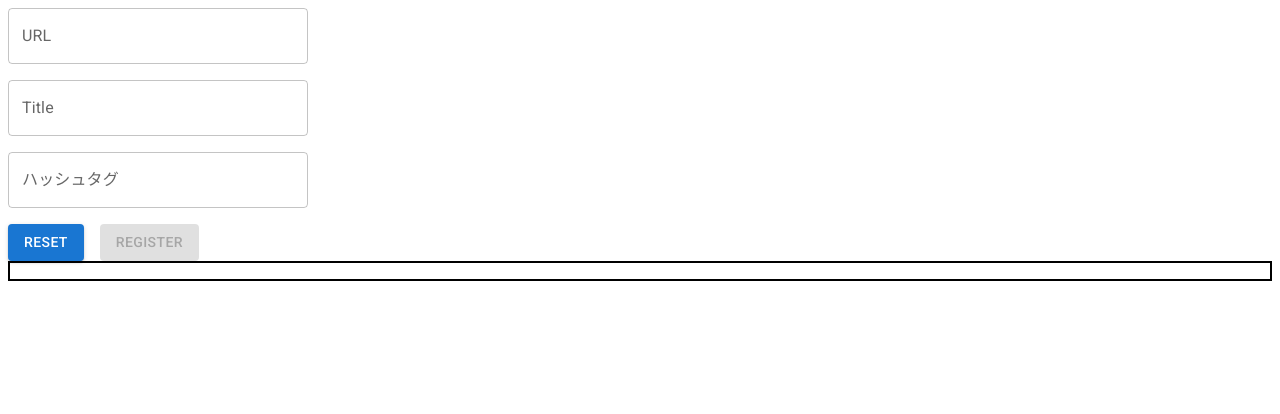
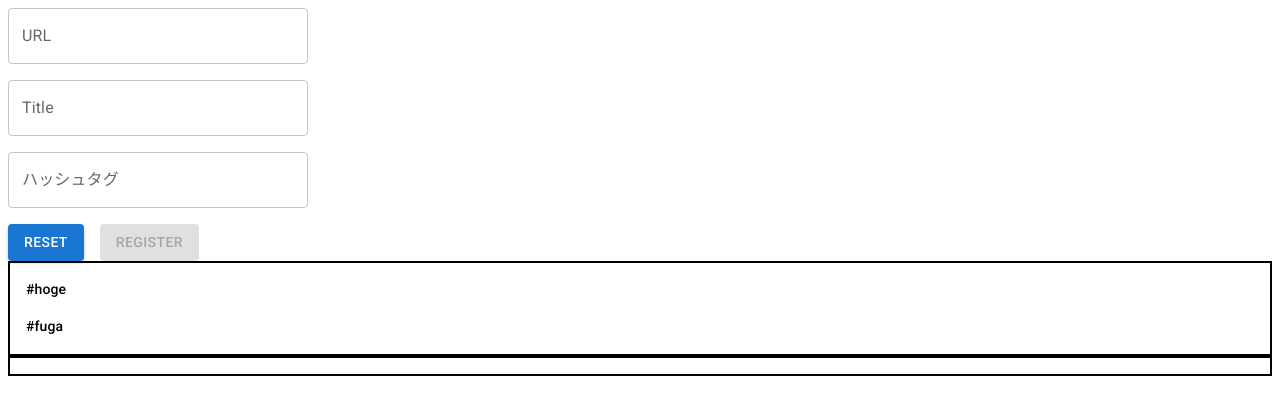
Before and after one commit to haru960197/YakusugiBookmark, a React (Create React App) app: page / in a window 1280 px wide. Shown: the top 414 px of the page. Built offline with nearby package versions, Linux system fonts and the light colour scheme.

Commit message:
[update] HashTagListを追加

```diff
--- a/src/components/App.js
+++ b/src/components/App.js
@@ -1,5 +1,6 @@
 import Register from './Register';
 import WebSiteList from './WebSiteList';
+import HashTagList from './HashTagList';
 import { useState } from 'react';
 
 function App() {
@@ -63,6 +64,7 @@ function App() {
         registerWebSite={addWebSite}
         hashTags={hashTags}
       />
+      <HashTagList hashTags={hashTags} />
       <WebSiteList webSites={webSites} deleteWebSite={deleteWebSite}/>
     </div>
   );
```
